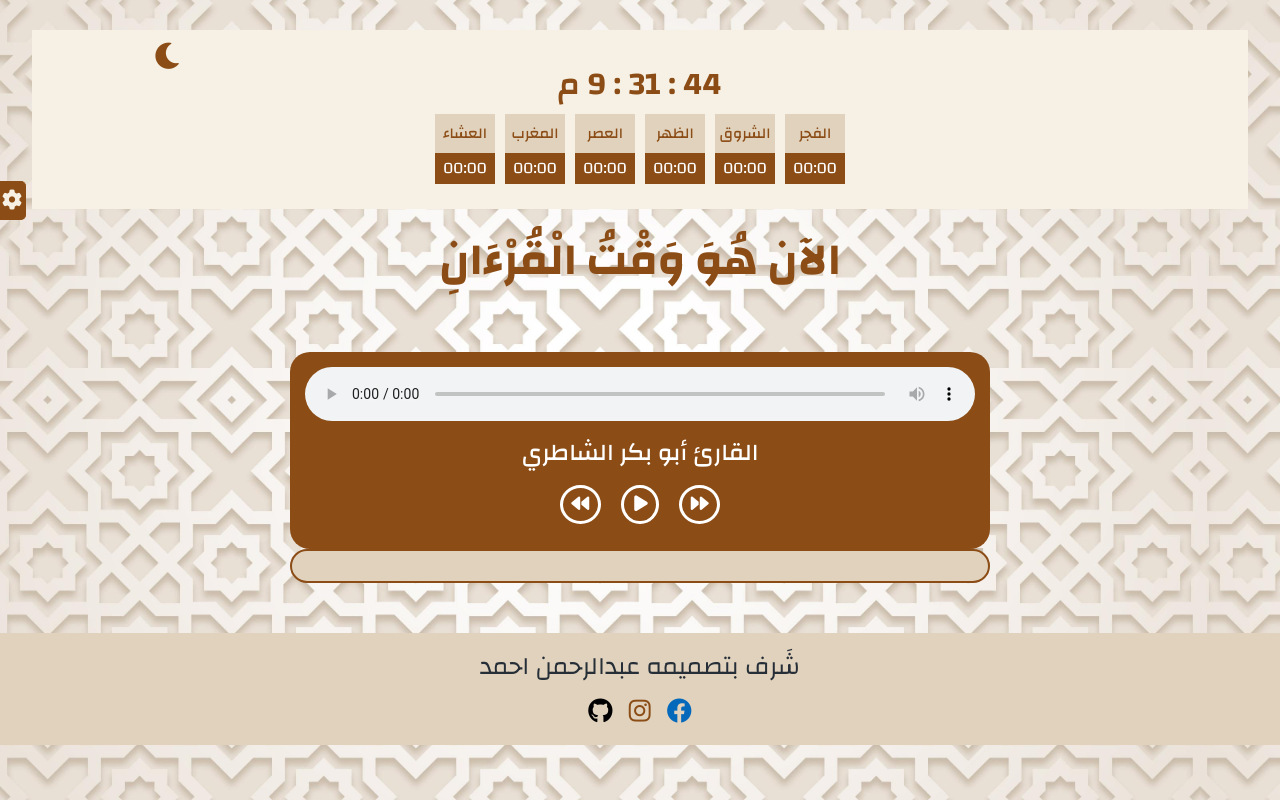
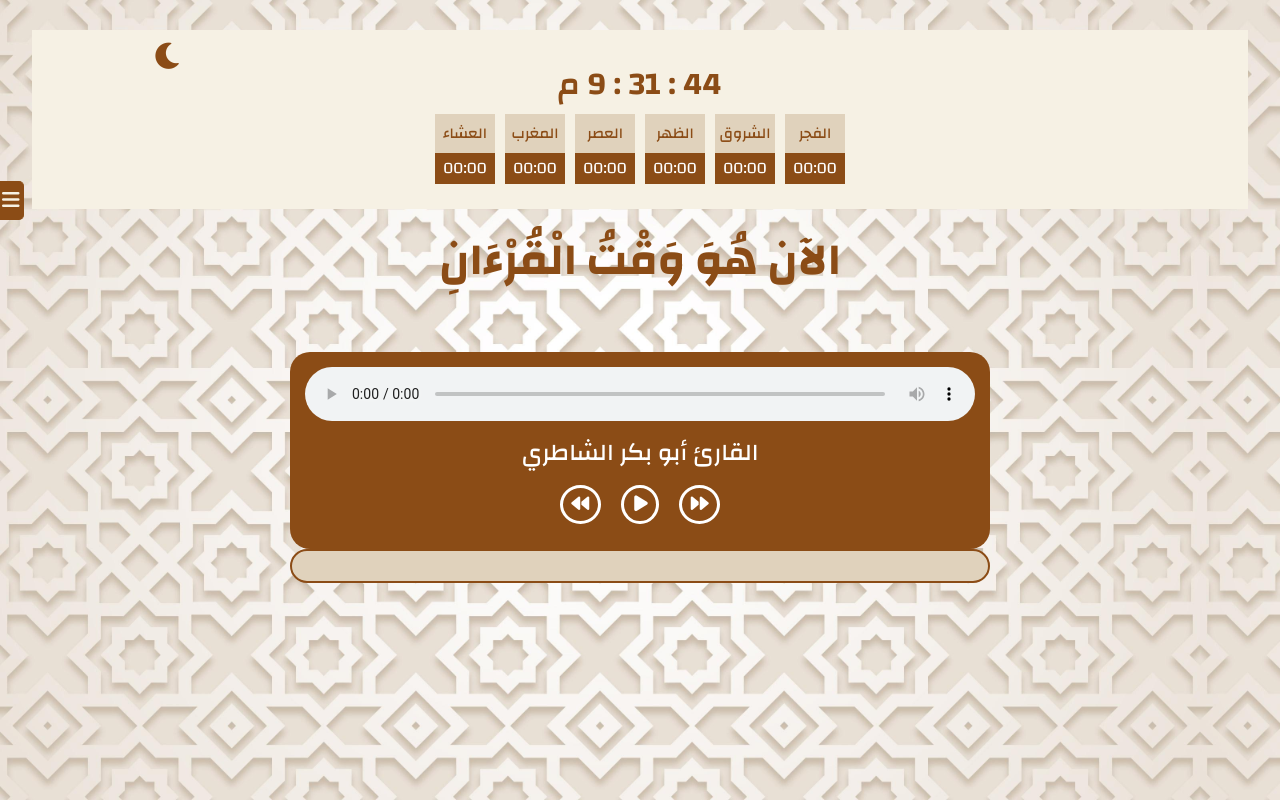
Before and after one commit to heshamcrazy1910/quran-v1, a plain HTML site: page index.html in a window 1280 px wide. Drawn offline with Linux system fonts and the light colour scheme; no server answers.

Commit message:
Update index.html

```diff
--- a/index.html
+++ b/index.html
@@ -47,7 +47,7 @@
     </div>
     <nav>
         <label class="icon" for="che">
-            <i class="fa-solid fa-gear"></i>
+            <i class="fa-solid fa-bars"></i>
             <input type="checkbox" class="checkbox" id="che">
         </label>
         <div class="one">
@@ -85,14 +85,6 @@
             <div class="listOfSurahs"></div>
         </div>
     </div>
-    <footer>
-        شَرف بتصميمه عبدالرحمن احمد
-        <div class="socail">
-            <a class="face" href="https://www.facebook.com/profile.php?id=100029822832042&mibextid=ZbWKwL" target="_blank"><i class="fa-brands fa-facebook"></i></a>
-            <a class="ins" href="https://instagram.com/abdo26.6?igshid=ZDc4ODBmNjlmNQ==" target="_blank"><i class="fa-brands fa-instagram"></i></a>
-            <a class="git" href="https://github.com/abdoahmed26" target="_blank"><i class="fa-brands fa-github"></i></a>
-        </div>
-        </footer>
     <script src="js/project7.js" type="module"></script>
 </body>
 </html>
```
